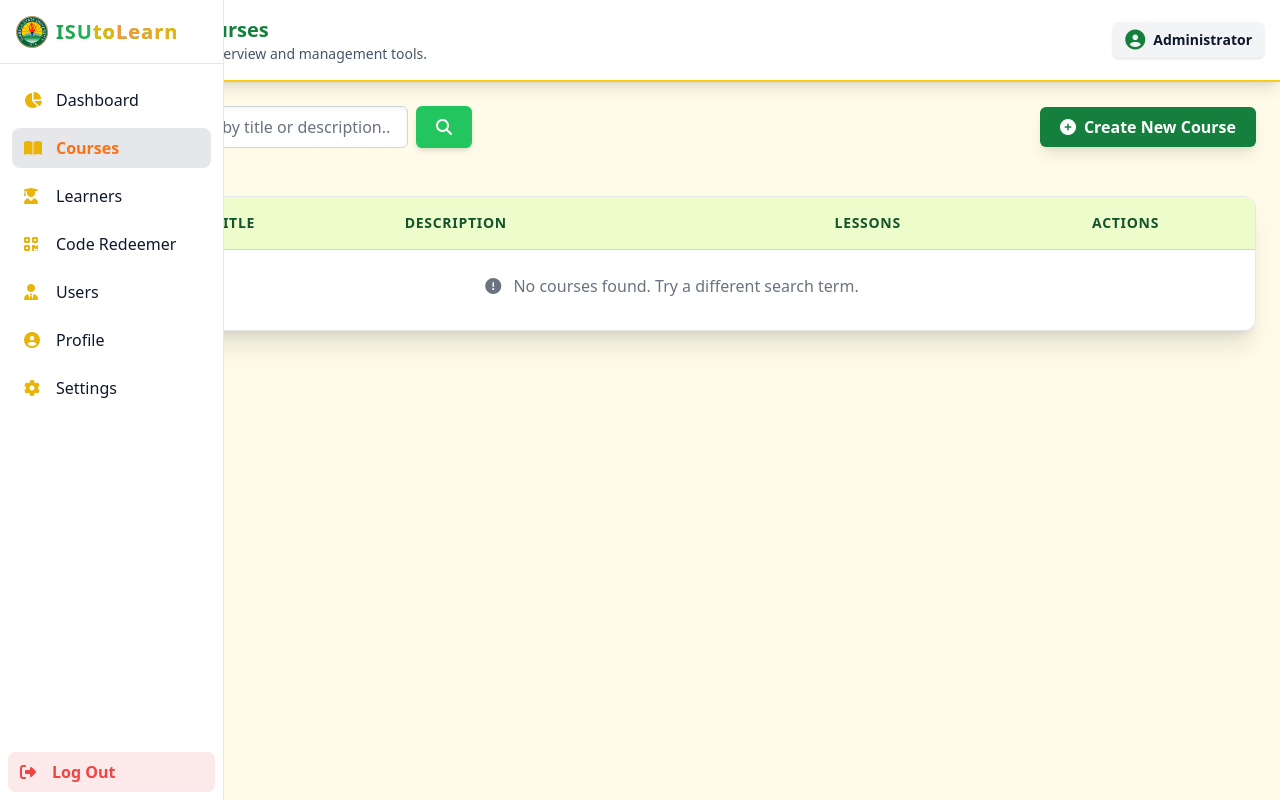
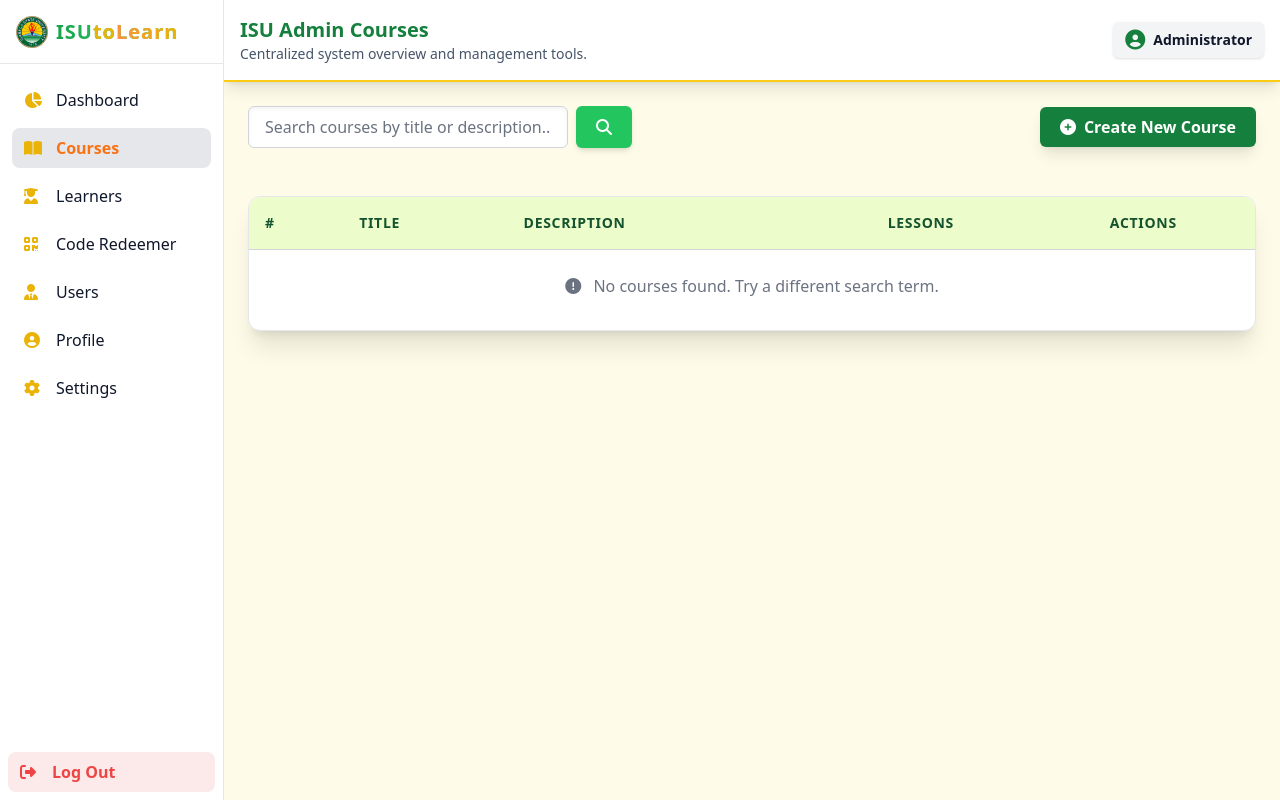
Before and after one commit to PrinceRamos7/Course-Ware, a PHP site: page /Admin/course.php in a window 1280 px wide. Run offline with PHP 8.4, Linux system fonts and the light colour scheme; data that the repository does not hold is empty.

Commit message:
sidebar fixed

```diff
--- a/Admin/course.php
+++ b/Admin/course.php
@@ -69,6 +69,9 @@ $courses_result = $stmt->fetchAll(PDO::FETCH_ASSOC);
     <style>
 
         /* Header Styling matching the Dashboard */
+        body{
+            padding: 0;
+        }
         .header-bg {
             background-color: var(--color-card-bg);
             border-bottom: 2px solid var(--color-sidebar-border);
@@ -114,13 +117,20 @@ $courses_result = $stmt->fetchAll(PDO::FETCH_ASSOC);
             background: rgba(0,0,0,0.4);
             z-index: 40;
         }
+    #sidebar:hover ~ .main-content-wrapper {
+        margin-left: 14rem; /* New margin-left: w-56 (14 units = 14rem) */
+    }
+        .main-content-wrapper {
+    margin-left: 4rem; /* Default margin-left: w-16 (4 units = 4rem) */
+    transition: margin-left 0.3s ease-in-out;
+}
     </style>
 </head>
 <body class="bg-[var(--color-main-bg)] min-h-screen flex text-[var(--color-text)]">
 
     <?php include __DIR__ . '/sidebar.php'; ?>
 
-    <div class="flex-1 flex flex-col overflow-y-auto">
+    <div class="main-content-wrapper flex-grow flex flex-col">
                 <?php include 'header.php';
                 renderHeader("ISU Admin Courses")
                 ?>
--- a/Admin/dashboard.php
+++ b/Admin/dashboard.php
@@ -145,6 +145,7 @@ try {
 #sidebar:hover ~ .main-content-wrapper {
     margin-left: 14rem; /* New margin-left: w-56 (14 units = 14rem) */
 }
+
 </style>
 </head>
 <body class="min-h-screen flex">
--- a/output.css
+++ b/output.css
@@ -1124,6 +1124,10 @@ video {
   width: 1.25rem;
 }
 
+.w-56 {
+  width: 14rem;
+}
+
 .w-72 {
   width: 18rem;
 }
@@ -2510,6 +2514,17 @@ body{
 .fade-slide.show {
   opacity: 1;
   transform: translateY(0);
+}
+
+.main-content-wrapper {
+  margin-left: 4rem;
+  /* Default margin-left: w-16 (4 units = 4rem) */
+  transition: margin-left 0.3s ease-in-out;
+}
+
+#sidebar:hover ~ .main-content-wrapper {
+  margin-left: 14rem;
+  /* New margin-left: w-56 (14 units = 14rem) */
 }
 
 .after\:absolute::after {
@@ -2845,6 +2860,10 @@ body{
   transform: translate(var(--tw-translate-x), var(--tw-translate-y)) rotate(var(--tw-rotate)) skewX(var(--tw-skew-x)) skewY(var(--tw-skew-y)) scaleX(var(--tw-scale-x)) scaleY(var(--tw-scale-y));
 }
 
+.group:hover .group-hover\:block {
+  display: block;
+}
+
 .group:hover .group-hover\:opacity-100 {
   opacity: 1;
 }
```
Lines whose indentation alone changed are shown as unchanged.
